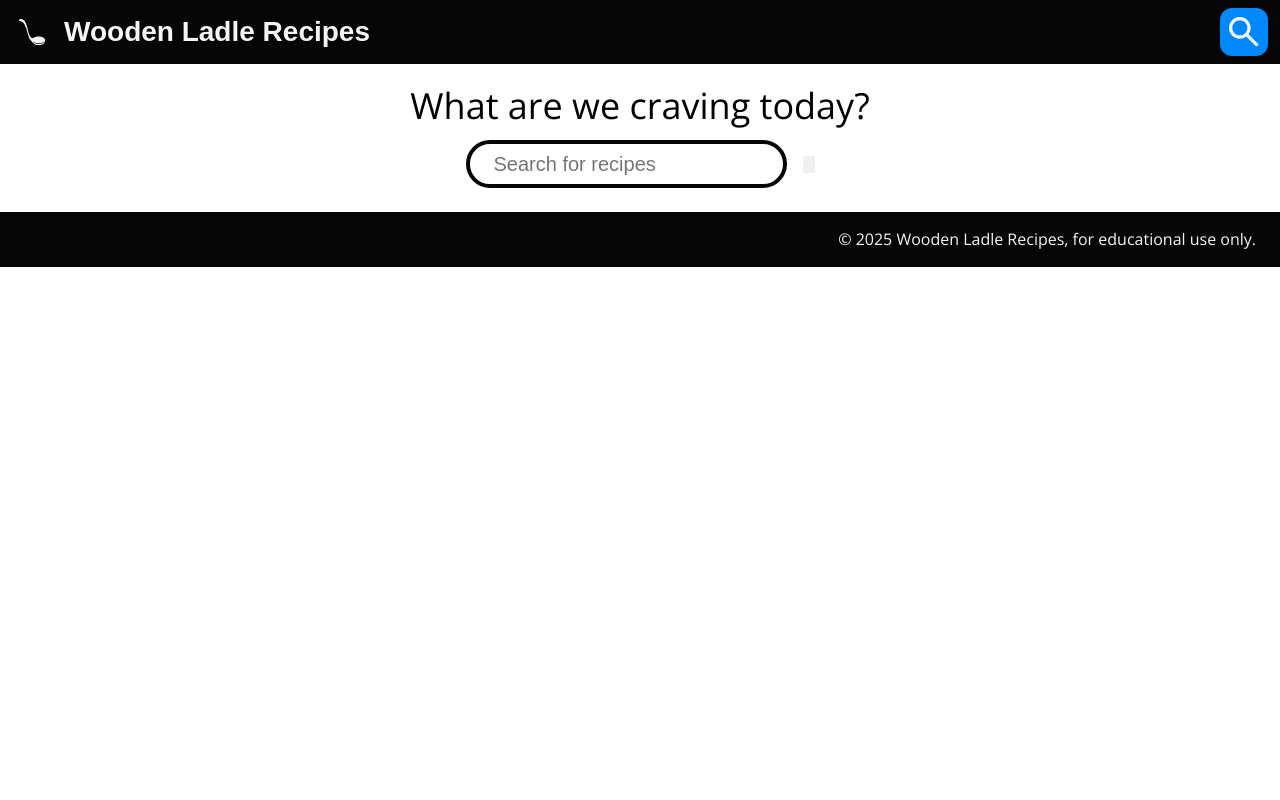
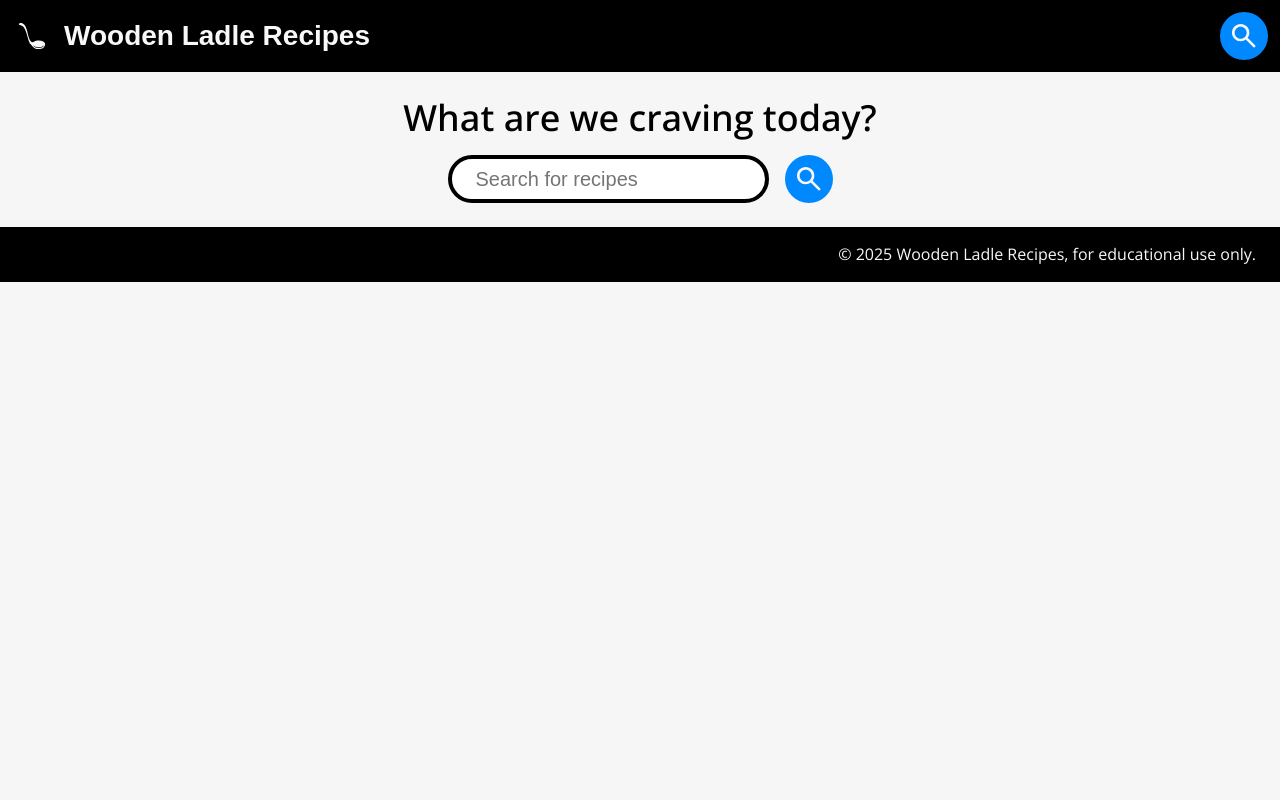
Before and after one commit to TomChen1435/idm232-tc3363, a PHP site: page / in a window 1280 px wide. Run offline with PHP 8.4, Linux system fonts and the light colour scheme.

Commit message:
Move global styles to general.css

```diff
--- a/css/general.css
+++ b/css/general.css
@@ -3,6 +3,7 @@
 * {
     box-sizing: border-box;
     height: fit-content;
+    max-width: 100%;
     text-wrap: pretty;
     width: fit-content;
 }
@@ -16,7 +17,7 @@
     --gap16: 1rem;
     --gap24: 1.5rem;
 
-    --icon-ht: 2.5rem;
+    --icon-ht: 2rem;
     --btn-ht: 3rem;
 }
 
@@ -35,13 +36,13 @@
 /* Grayscale */
 
 :root {
-    --intensity-txt: 32;
+    --intensity-txt: 48;
     --txt-black: oklab(calc(1 / var(--intensity-txt)) 0 0);
     --txt-white: oklab(calc(1 - (1 / var(--intensity-txt))) 0 0);
 
-    --intensity-bg: 8;
+    --intensity-bg: 36;
     --bg-black: oklab(calc(1 / var(--intensity-bg)) 0 0);
-    --bg-white: oklab(calc(1 - (1 / var(--intensitybg))) 0 0);
+    --bg-white: oklab(calc(1 - (1 / var(--intensity-bg))) 0 0);
 
     --gray: oklab(0.4 0 0);
 }
@@ -83,17 +84,71 @@ body {
     display: flex;
     flex-flow: column nowrap;
     gap: var(--gap24);
+    min-height: 100vh;
+}
+
+body.limited {
+    gap: 0;
+    justify-content: space-between;
 }
 
 body * {
     transition: all 250ms ease-in-out;
 }
 
+header, button {
+    align-items: center;
+    display: flex;
+    flex-flow: row nowrap;
+    padding: 0;
+}
+
+main.search, main.no-result {
+    align-items: center;
+    display: flex;
+    flex-flow: column nowrap;
+    gap: var(--gap16);
+    padding: 0 var(--gap24);
+}
+
 button {
-    border: none !important;
+    border: none;
+    border-radius: calc(var(--btn-ht) / 2) !important;
     cursor: pointer;
+    gap: var(--gap12);
+    height: var(--btn-ht);
+}
+
+button svg {
+    height: var(--icon-ht);
+    width: var(--icon-ht);
+}
+
+h1 {
+    font-weight: 550;
+    line-height: 120%;
 }
 
 p {
     line-height: 145%;
 }
+
+/* Search button */
+
+header > button.search, form.search-bar > button {
+    border-radius: var(--gap12);
+    justify-content: center;
+    width: var(--btn-ht);
+}
+
+header > button.search.default, form.search-bar > button {
+    background-color: var(--blue);
+
+    svg {
+        fill: var(--txt-white);
+    }
+}
+
+header > button.search.default:hover, form.search-bar > button:hover {
+    background-color: var(--indigo);
+}
--- a/php/header.php
+++ b/php/header.php
@@ -16,28 +16,10 @@
 </header>
 
 <style>
-    header, header > * {
-        align-items: center;
-        display: flex;
-        flex-flow: row nowrap;
-        padding: 0;
-    }
-
     header {
         background-color: var(--bg-black);
         gap: 0;
         justify-content: space-between;
-    }
-
-    header svg {
-        height: var(--icon-ht);
-        fill: var(--txt-white);
-        width: var(--icon-ht);
-    }
-
-    header > button {
-        border: none;
-        gap: var(--gap12);
     }
 
     header > button.home {
@@ -45,10 +27,14 @@
         gap: var(--gap12);
         margin: var(--gap12);
 
+        svg {
+            fill: var(--txt-white);
+            height: calc(1.25 * var(--icon-ht));
+            width: calc(1.25 * var(--icon-ht));
+        }
+
         h1 {
             color: var(--txt-white);
-            font-weight: 550;
-            line-height: 120%;
             text-align: left;
             text-wrap: wrap;
         }
@@ -74,22 +60,16 @@
         header h1 {font-size: 1.75rem;}
     }
 
-    header > button.search.default {
-        background-color: var(--blue);
-        border-radius: var(--gap12);
-        height: var(--btn-ht);
-        justify-content: center;
+    /* The search button also appears in the "search" main. More style rules are moved to general.css. */
+
+    header > button.search {
         margin-right: var(--gap12);
-        width: var(--btn-ht);
-    }
-
-    header > button.search.default:hover {
-        background-color: var(--indigo);
     }
 
     header > button.search.clicked {
         background-color: var(--bg-white);
-        cursor: default;
+        border: 0.25rem solid var(--blue);
+        cursor: not-allowed;
 
         svg {
             fill: var(--blue);
--- a/php/no_result.php
+++ b/php/no_result.php
@@ -9,20 +9,6 @@
 </button>
 
 <style>
-    body.no-result {
-        gap: 0;
-        height: 100vh;
-        justify-content: space-between;
-    }
-
-    main.no-result {
-        align-items: center;
-        display: flex;
-        flex-flow: column nowrap;
-        gap: var(--gap16);
-        padding: 0 var(--gap24);
-    }
-
     main.no-result > svg {
         height: 7.5rem;
     }
@@ -39,8 +25,8 @@
 
     main.no-result > button.search-again {
         background-color: var(--blue);
-        border-radius: var(--gap16);
-        padding: var(--gap12) var(--gap24);
+        border-radius: calc(var(--btn-ht) / 2);
+        padding: 0 var(--gap24);
 
         p {
             color: var(--txt-white);
```
